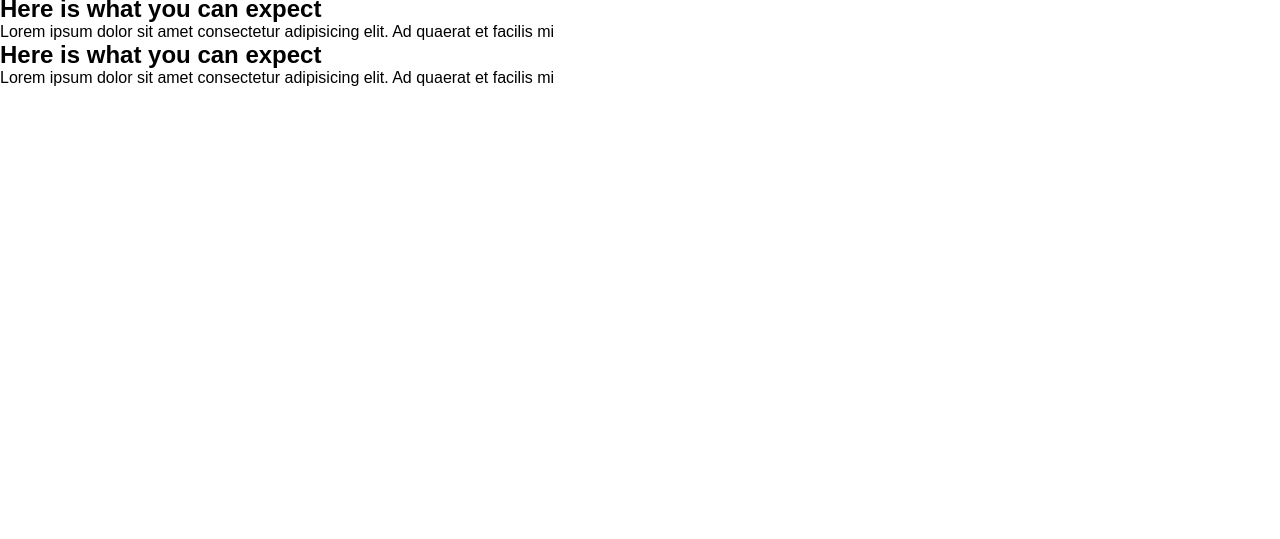
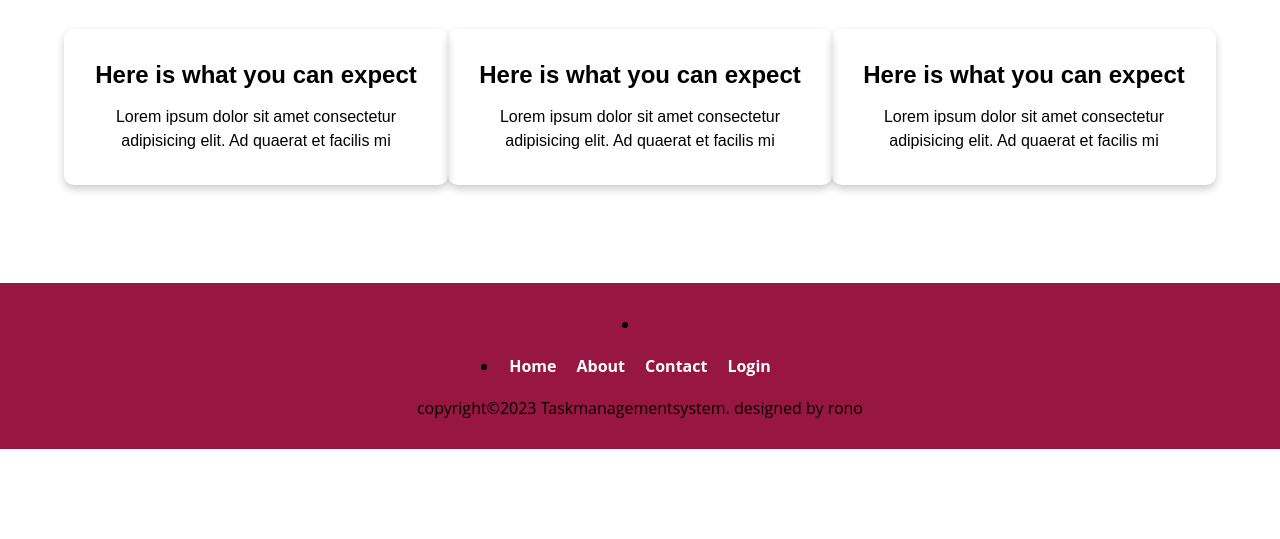
Before and after one commit to rono-victor/task-manag-prototype, a plain HTML site: page index.html in a window 1280 px wide. Shown: the part 791-1330 px from the top of the page. Before the commit the page ends 990 px from the top, so only its background shows below. Drawn offline with Linux system fonts and the light colour scheme.

Commit message:
landing page lower

```diff
--- a/index.html
+++ b/index.html
@@ -69,17 +69,20 @@
 
             <section class="main-content_cards">
                 <div class="card">
+
                     <i class="fa fa-home" aria-hidden="true"></i>
                     <h1>Here is what you can expect</h1>
                     <p>Lorem ipsum dolor sit amet consectetur adipisicing elit. Ad quaerat et facilis mi</p>
                 </div>
                 <div class="card">
-                    <i class="fa fa-mobile"></i>
+                    <!-- <i class="fa fa-mobile"></i> -->
+                    <i class="fa fa-mobile" aria-hidden="true"></i>
                     <h1>Here is what you can expect</h1>
                     <p>Lorem ipsum dolor sit amet consectetur adipisicing elit. Ad quaerat et facilis mi</p>
                 </div>
                 <div class="card">
-                    <i class="fa <i class="fa fa-envelope-open" ></i>
+                    <!-- <i class="fa <i class="fa fa-envelope-open" ></i> -->
+                    <i class="fa fa-envelope-open" aria-hidden="true"></i>
                     <h1>Here is what you can expect</h1>
                     <p>Lorem ipsum dolor sit amet consectetur adipisicing elit. Ad quaerat et facilis mi</p>
                 </div>
@@ -93,10 +96,47 @@
         <!-- social media icons -->
         <li class="list">
             <a class="icon" href="#">
-                <ion-icon name="logo-facebook"></ion-icon>ion-icon>
+                <ion-icon name="logo-facebook"></ion-icon>
             </a>
+        </li class="list">
+            <a class="icon" href="#">
+                <ion-icon name="logo-linkedin"></ion-icon>
+                </ion-icon>
+            </a>
+        <li>
+            <li class="list">
+                <a class="icon" href="#">
+                </ion-icon name="logo-twitter" ></ion-icon>
+                </a>
+            </li>
+            <li class="list" >
+                <a class="icon" href="#">
+                </ion-icon name="logo-instagram"></ion-icon>
+                </a>
+            </li>
+
         </li>
     </ul>
+    <!-- home page, about page, contact page and login page -->
+    <ul class="menu" >
+        <li clas="menu_icons">
+            <a class="tag" href="index.html">Home</a>
+        </li>
+        <li class="menu_icons">
+            <a class="tag" href="about.html">About</a>
+        </li>
+        <li class="menu_icons">
+        <a class="tag" href="contact.html">Contact</a>
+        </li>
+        <li class="menu_icons">
+        <a class="tag" href="signup.html">Login</a>
+        </li>
+    </ul>
+    <div class="footer-bottom">
+        <!-- copyright section -->
+        <p>copyright&copy;2023 Taskmanagementsystem. designed by <span>rono</span> </p>
+
+    </div>
 </footer>
 
 
--- a/styles.css
+++ b/styles.css
@@ -151,6 +151,138 @@ overflow: hidden;
     margin-bottom: 20px;
 }
 
+.main-content{
+    width: 90%;
+    margin: auto;
+    margin-top: 3rem;
+    margin-bottom: 3rem;
+}
+
+.main-content>h1{
+    text-align: center;
+    color: #01a2a8;
+    font-weight: bold;
+}
+.main-content>p{
+    text-align: center;
+    margin-top: 1rem;
+}
+
+.main-content_cards{
+    margin-top: 2rem;
+    display: flex;
+    justify-content: space-evenly;
+}
+
+.main-content_cards>div>h1{
+    margin-bottom: 1rem;
+    text-align: center;
+}
+
+.main-content_cards>div>p{
+    margin-bottom: 1rem;
+    line-height: 1.5rem;
+    text-align: center;
+}
+
+.main-content_cards>div>.fa-home,.fa-mobile,.fa-envelope-open{
+font-size: 2rem;
+margin: auto;
+color: #01a2a8;
+margin-bottom: 1rem;
+display: flex;
+justify-content: center;
+}
+
+.card{
+    padding: 1rem;
+    border-radius: 10px;
+    box-shadow: 0 4px 8px 0 rgba(0,0,0,0.2);
+    width: auto;
+    margin-bottom: 50px;
+}
+
+.card:hover{
+    opacity: 0.9;
+    transition: 0.3s;
+    background-color: #971642;
+    color: white;
+}
+
+
+/* Footer */
+.footer{
+    position: sticky;
+    top: 100%;
+    width: 100%;
+    padding: 20px 50px;
+    font-family: "open sans";
+    background-color: #971642;
+    display: flex;
+    flex-direction: column;
+    align-content: center;
+    justify-content: center;
+    align-items: center;
+}
+
+
+/* styling social media icons */
+.social_icons{
+    position: relative;
+    align-items: center;
+
+    align-content: center;
+    display: flex;
+    margin: 10px 0;
+}
+
+.list{
+    list-style: none;
+}
+
+.icon{
+    font-size: 2em;
+    margin: 0 10px;
+    color: #fff;
+    transition: 0.5s;
+    display: inline-block;
+}
+
+.icon:hover{
+    transform: translateY(-10px);
+    }
+
+    /* styling menu icons i.e home, about contact and login */
+
+.menu{
+        position: relative;
+        align-items: center;
+
+        align-content: center;
+        display: flex;
+        margin: 10px;
+}
+
+.tag{
+    font-size: 1em;
+    margin: 0 10px;
+    color: #fff;
+    transition: 0.5s;
+    display: flex;
+}
+
+.tag:hover{
+    color: #0c2344;
+}
+.menu_icons{
+    list-style: none;
+}
+
+.footer-bottom{
+    text-align: center;
+    padding: 10px 0;
+    width: 100vw;
+}
 
 
 
```
